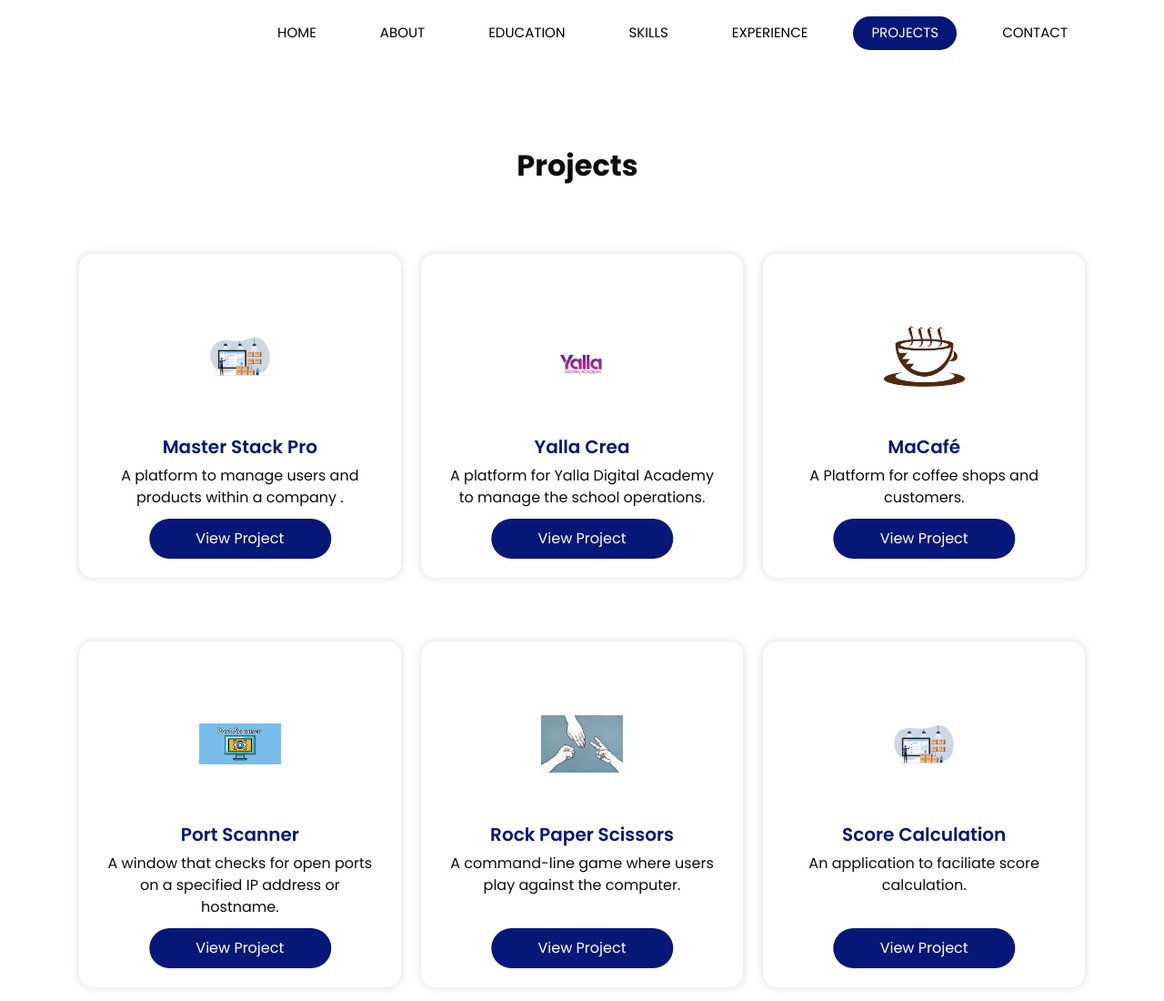
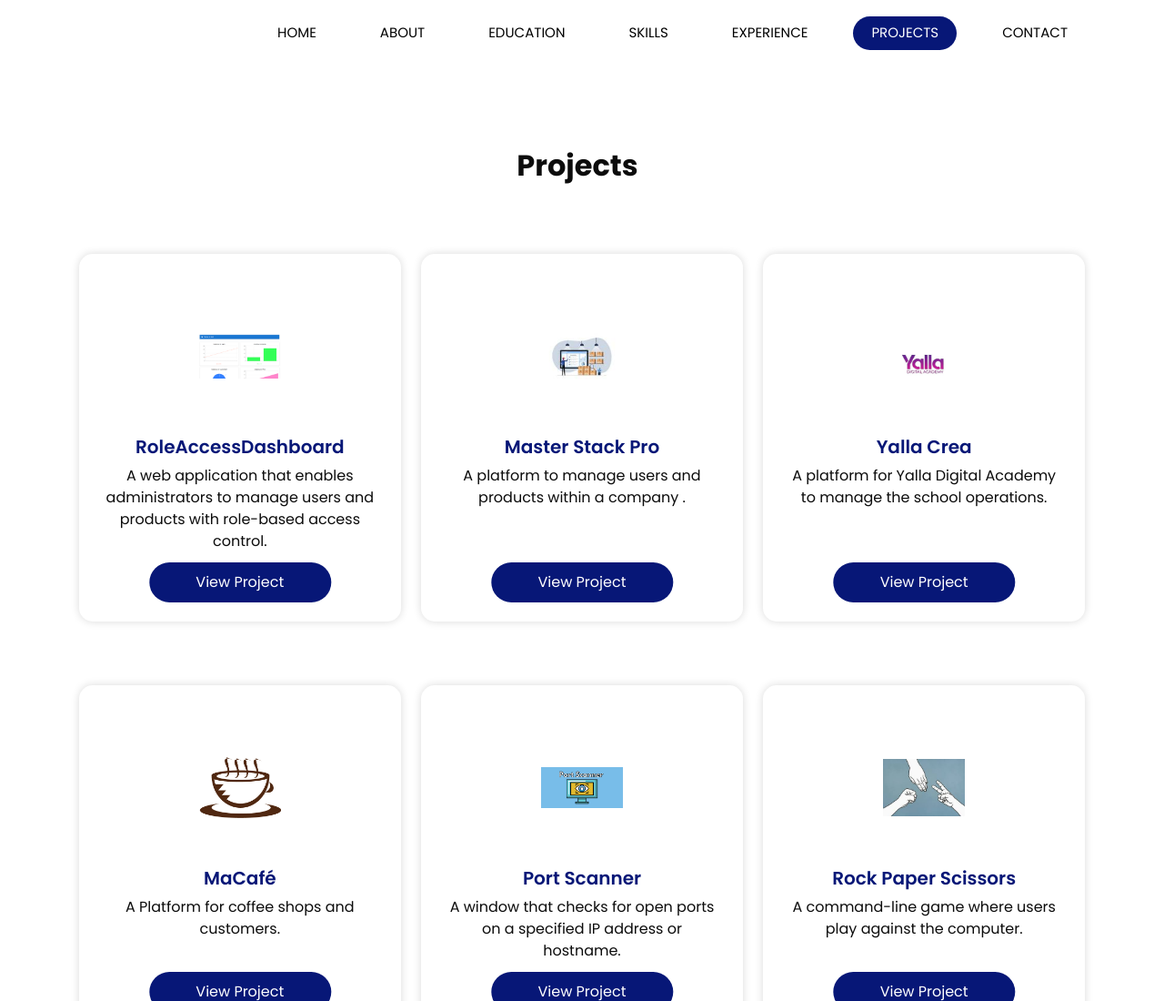
Before and after one commit to OnsElfekih/portfolio, a website: page projects.html in a window 1280 px wide. Shown: the top 1100 px of the page at 91% size. Drawn offline with nearby package versions, Linux system fonts and the light colour scheme.

Commit message:
newProject

```diff
--- a/projects.html
+++ b/projects.html
@@ -85,6 +85,24 @@
         </h2>
       </div>
       <div class="service_container">
+        <div class="box">
+          <div class="img-box">
+            <img src="images/TableauDeBord.png" class="img1" alt="">
+          </div>
+          <div class="detail-box">
+            <h5>
+              RoleAccessDashboard
+            </h5>
+            <p>
+              A web application that enables administrators to manage users and products with role-based access control.
+            </p>
+            <div class="btn-box">
+              <a href="https://github.com/OnsElfekih/RoleAccessDashboard.git">
+                View Project
+              </a>
+            </div>
+          </div>
+        </div>
         <div class="box">
           <div class="img-box">
             <img src="images/1.jpeg" class="img1" alt="">
```
Also changed, not shown: images/TableauDeBord.png (added).
